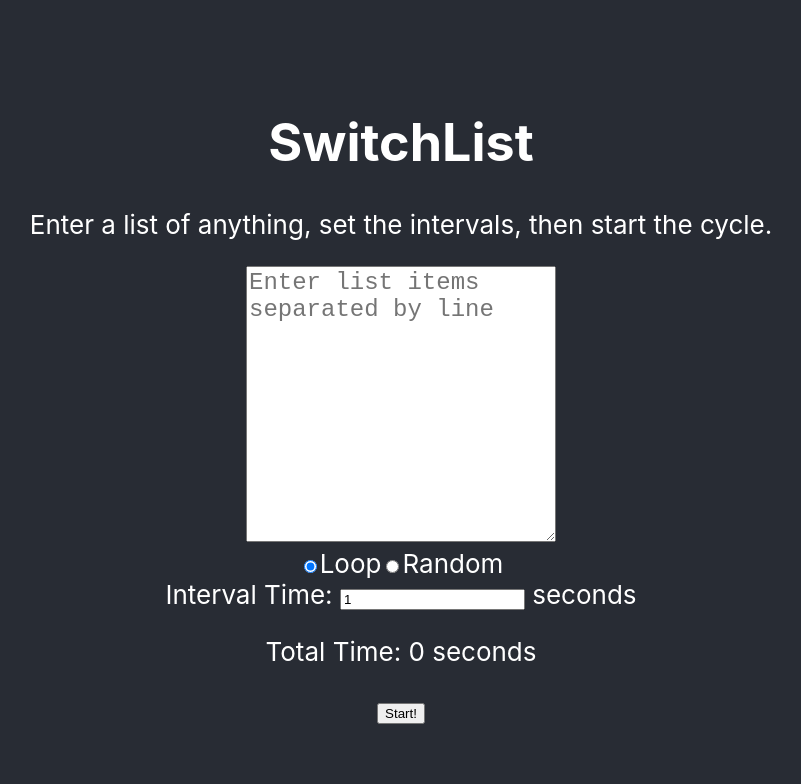
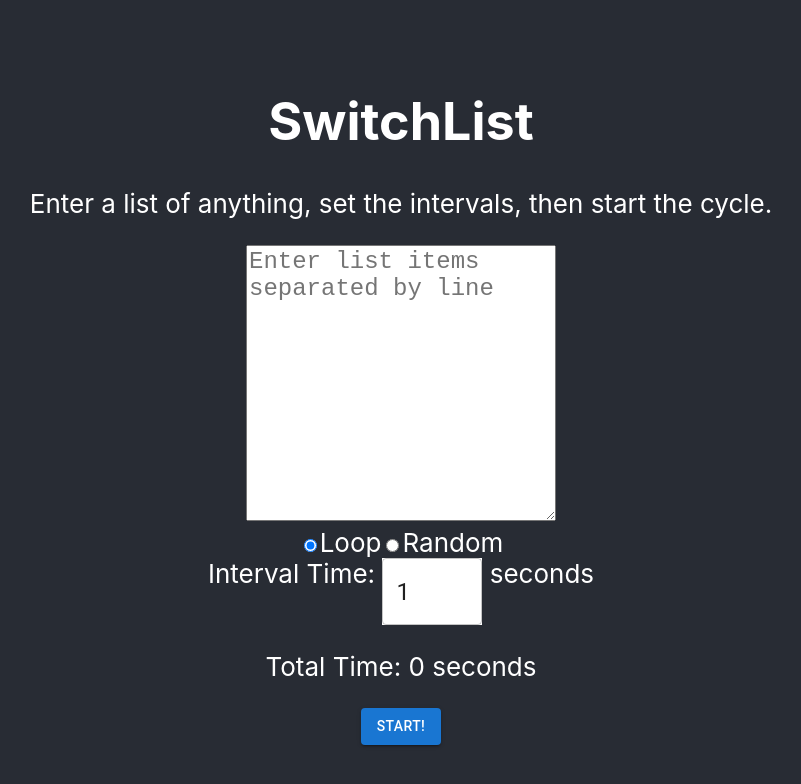
Before and after one commit to ElderlyC/Switchlist, a React (Create React App) app: page / in a window 1280 px wide. Shown: the top 784 px of the page, without its empty margins (239-1040 px from the left). Built offline with nearby package versions, Linux system fonts and the light colour scheme.

Commit message:
adding materialUI

```diff
--- a/package.json
+++ b/package.json
@@ -3,6 +3,9 @@
   "version": "0.1.0",
   "private": true,
   "dependencies": {
+    "@emotion/react": "^11.11.3",
+    "@emotion/styled": "^11.11.0",
+    "@mui/material": "^5.15.2",
     "@testing-library/jest-dom": "^5.17.0",
     "@testing-library/react": "^13.4.0",
     "@testing-library/user-event": "^13.5.0",
--- a/src/App.tsx
+++ b/src/App.tsx
@@ -1,4 +1,6 @@
 import { useState, useEffect, ChangeEvent } from "react";
+import Button from "@mui/material/Button";
+import TextField from "@mui/material/TextField";
 import "./App.css";
 
 function App() {
@@ -99,15 +101,19 @@ function App() {
                 <label htmlFor="random">Random</label>
               </div>
               <div>
-                Interval Time:{" "}
-                <input
+                {"Interval Time: "}
+                <TextField
                   id="timeInterval"
                   type="number"
                   defaultValue={intervalTime}
-                  className="interval"
+                  variant="outlined"
                   onChange={handleIntervalChange}
-                />{" "}
-                seconds
+                  sx={{ width: "100px" }}
+                  inputProps={{
+                    style: { fontSize: "1.5rem", background: "white" },
+                  }}
+                />
+                {" seconds"}
               </div>
               <p>
                 Total Time:{" "}
@@ -115,7 +121,9 @@ function App() {
                 seconds
               </p>
             </div>
-            <button onClick={handleStart}>Start!</button>
+            <Button onClick={handleStart} variant="contained" color="primary">
+              Start!
+            </Button>
           </div>
         )}
         <div id="currentitem">{currentItem}</div>
```
Also changed, not shown: 1 other file (tests, documents, lock files or other folders).
